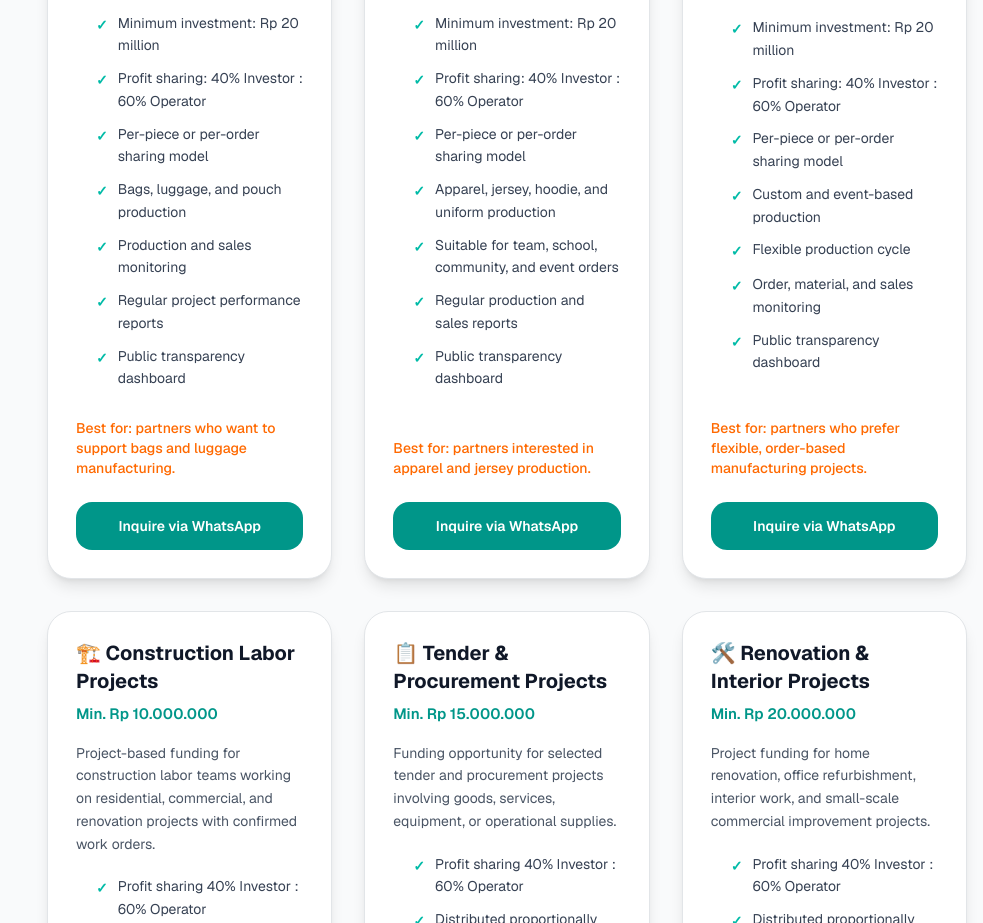
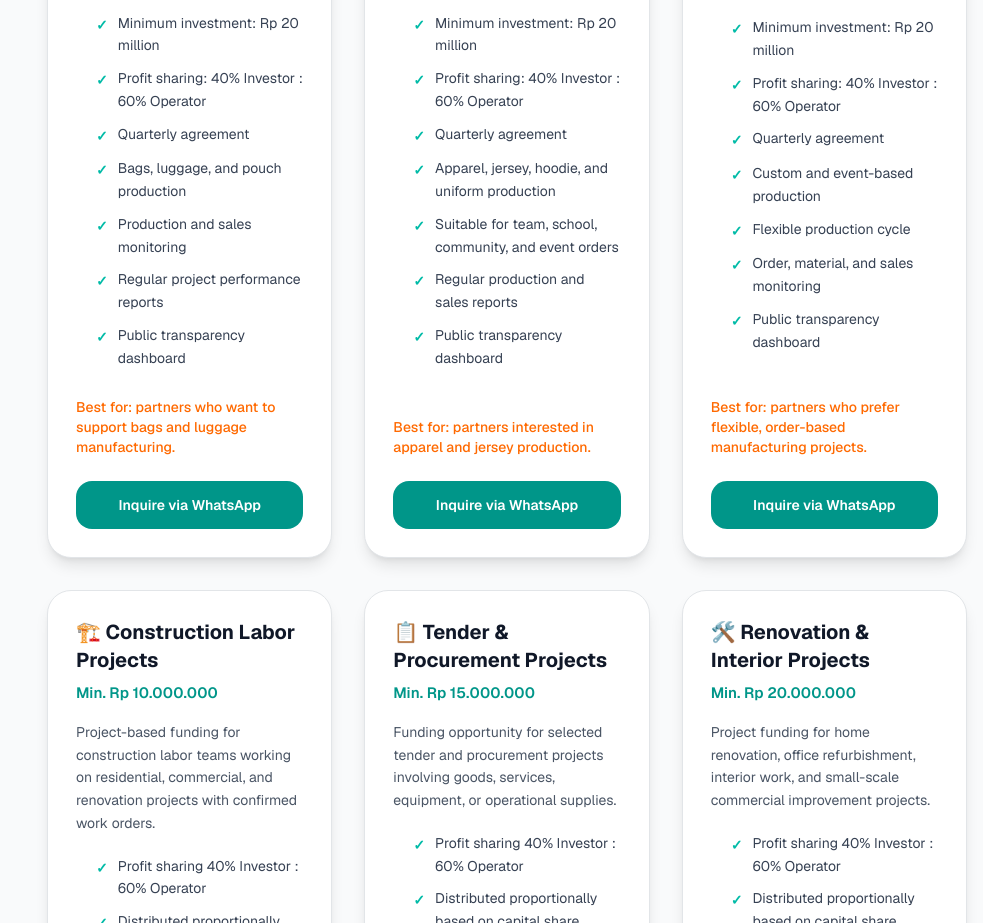
Before and after one commit to ImYusup/webbotpro, a Next.js app: page /investing in a window 1280 px wide. Shown: the part 3060-3983 px from the top of the page, without its empty margins (297-1280 px from the left). Built offline with nearby package versions, Linux system fonts and the light colour scheme; no server answers.

Commit message:
update manufacturing card 220926

```diff
--- a/src/app/investing/page.tsx
+++ b/src/app/investing/page.tsx
@@ -192,7 +192,7 @@ const investmentPlans = [
     features: [
       "Minimum investment: Rp 20 million",
       "Profit sharing: 40% Investor : 60% Operator",
-      "Per-piece or per-order sharing model",
+      "Quarterly agreement",
       "Bags, luggage, and pouch production",
       "Production and sales monitoring",
       "Regular project performance reports",
@@ -212,7 +212,7 @@ const investmentPlans = [
     features: [
       "Minimum investment: Rp 20 million",
       "Profit sharing: 40% Investor : 60% Operator",
-      "Per-piece or per-order sharing model",
+      "Quarterly agreement",
       "Apparel, jersey, hoodie, and uniform production",
       "Suitable for team, school, community, and event orders",
       "Regular production and sales reports",
@@ -232,7 +232,7 @@ const investmentPlans = [
     features: [
       "Minimum investment: Rp 20 million",
       "Profit sharing: 40% Investor : 60% Operator",
-      "Per-piece or per-order sharing model",
+      "Quarterly agreement",
       "Custom and event-based production",
       "Flexible production cycle",
       "Order, material, and sales monitoring",
```
